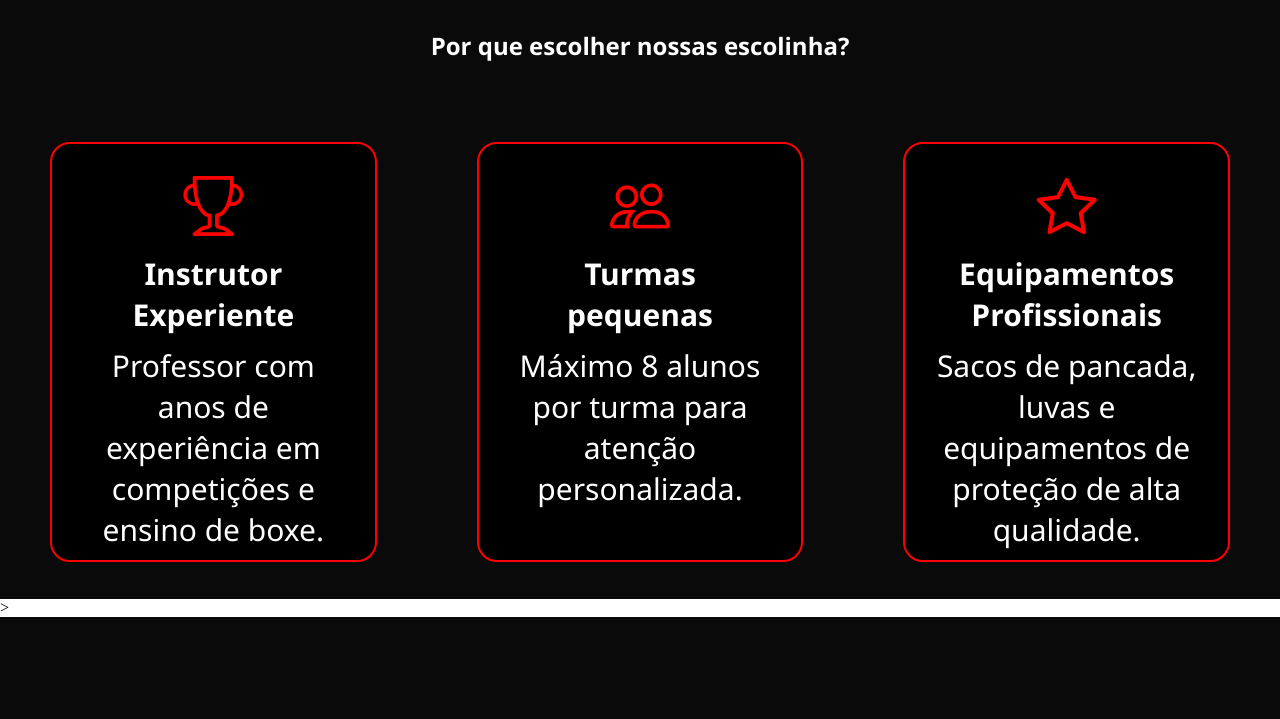
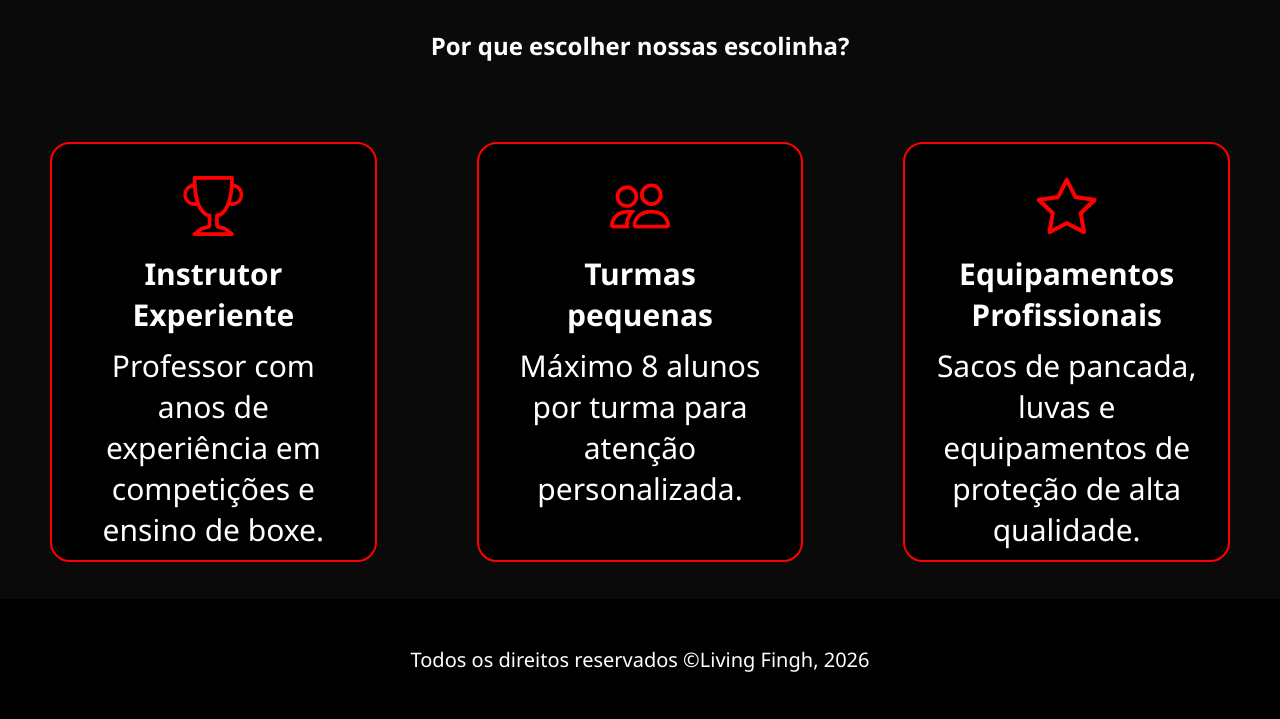
Before and after one commit to kaiohenrique5340-boop/Gestao-de-Escolinha, a PHP site: page / in a window 1280 px wide. Shown: the part 812-1531 px from the top of the page. Before the commit the page ends 1429 px from the top, so only its background shows below. Run offline with PHP 8.4, Linux system fonts and the light colour scheme; some libraries are stand-ins or nearby versions.

Commit message:
1.2
implementação do footer.

```diff
--- a/arquivos css/style.css
+++ b/arquivos css/style.css
@@ -183,3 +183,16 @@ main .apresentacao2 article h3{
 main .apresentacao2 article p{
     color: rgb(255, 255, 255);
 }
+
+footer div{
+    background-color: black;
+    color: white;
+    width: 100%;
+    text-align: center;
+    height: 120px;
+    justify-content: center;
+    display: flex;
+    flex-direction: column;
+    font-size: 20px;
+    font-family: 'Segoe UI', Tahoma, Geneva, Verdana, sans-serif;
+}
--- a/index.html
+++ b/index.html
@@ -63,8 +63,14 @@
         </section>
     </main>
 
+    <footer>
+        <div>
+            Todos os direitos reservados ©Living Fingh, 2026
+        </div>
+    </footer>
 
-    <!--Vlibras-->>
+
+    <!--Vlibras-->
     <div vw class="enabled">
       <div vw-access-button class="active"></div>
       <div vw-plugin-wrapper>
```
